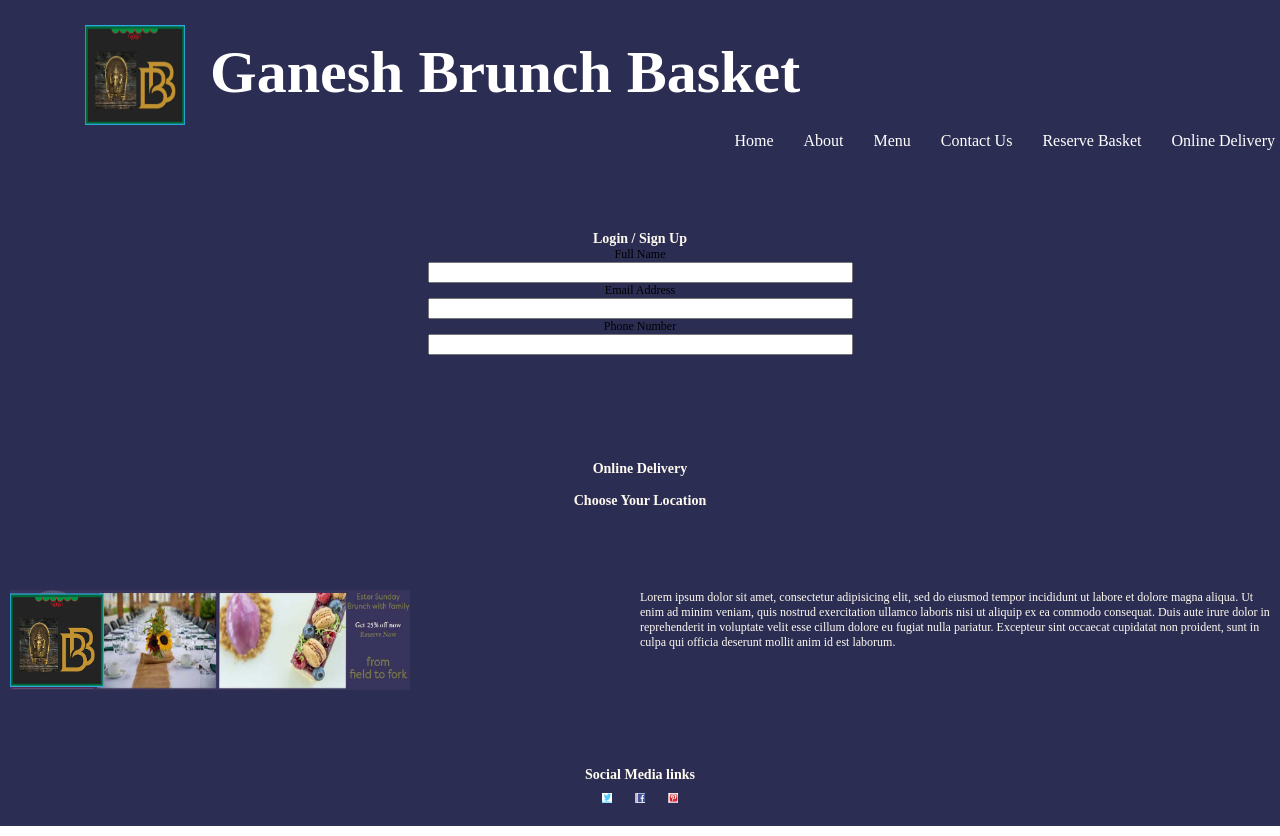
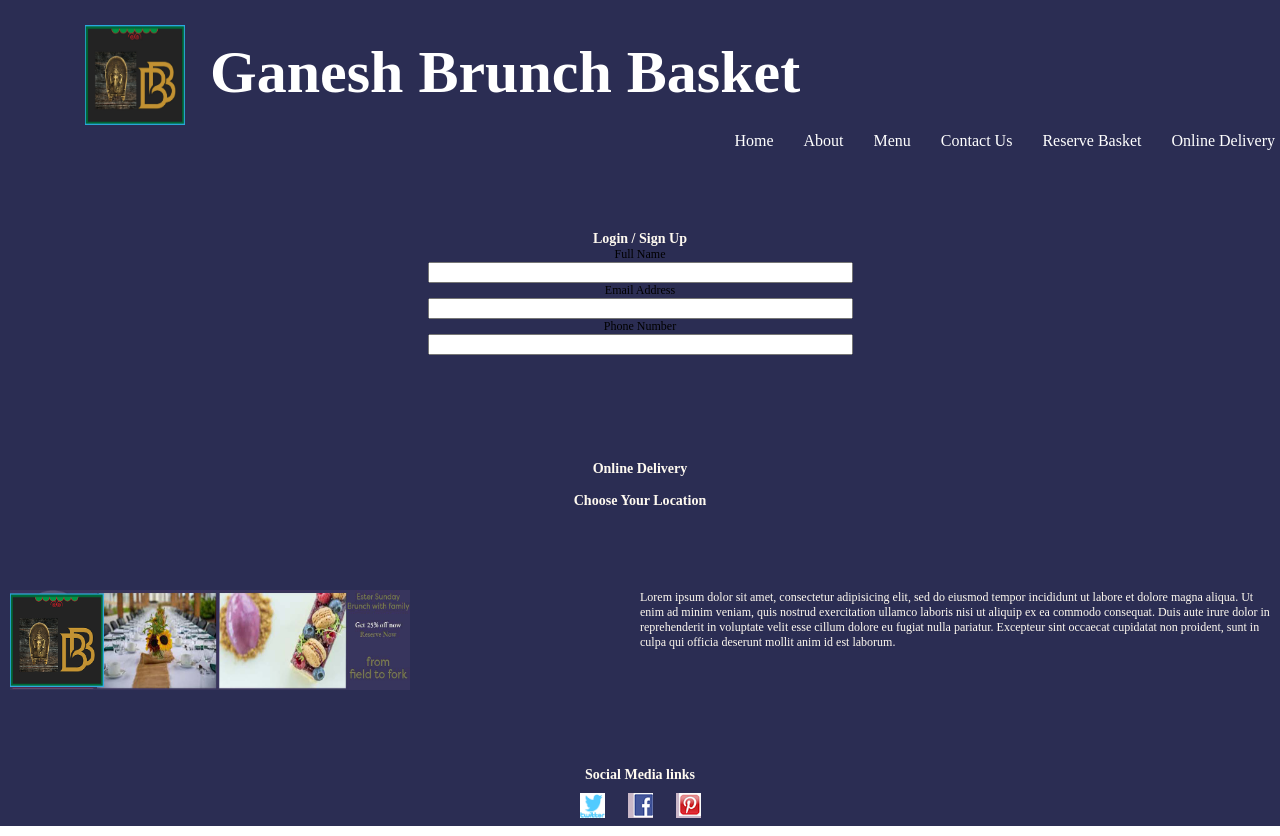
Before and after one commit to SreeDesigns/GaneshBrunchBasket, a plain HTML site: page OnlineDelivery.html in a window 1280 px wide. Drawn offline with Linux system fonts and the light colour scheme.

Commit message:
Update OnlineDelivery.html

```diff
--- a/OnlineDelivery.html
+++ b/OnlineDelivery.html
@@ -117,13 +117,13 @@
     <div>
       <h3>Social Media links</h3>
       <a href="https://twitter.com/">
-      <img style="padding:10px;" src="Images/Twitter1.jpg" alt="" height="10" width="10">
+      <img style="padding:10px;" src="Images/Twitter1.jpg" alt="" height="25" width="25">
       </a>
       <a href="https://www.facebook.com/">
-      <img style="padding:10px;" src="Images/Facebook.jpg" alt="" height="10" width="10">
+      <img style="padding:10px;" src="Images/Facebook.jpg" alt="" height="25" width="25">
       </a>
       <a href="https://www.pinterest.ca/">
-      <img style="padding:10px;" src="Images/Pinterest.jpg" alt="" height="10" width="10">
+      <img style="padding:10px;" src="Images/Pinterest.jpg" alt="" height="25" width="25">
       </a>
     </div>
   </section>
```
